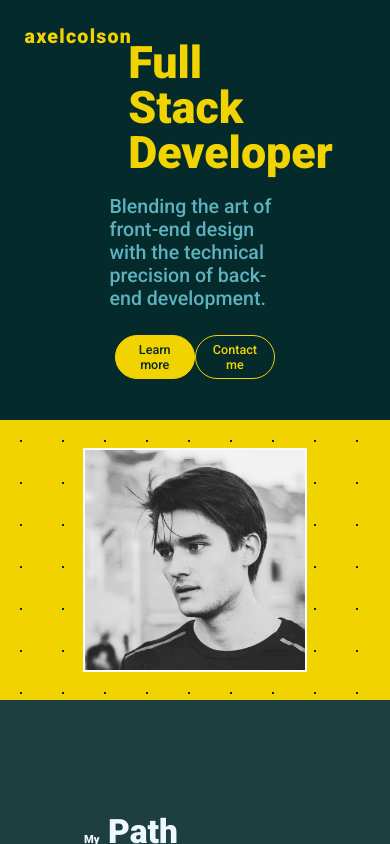
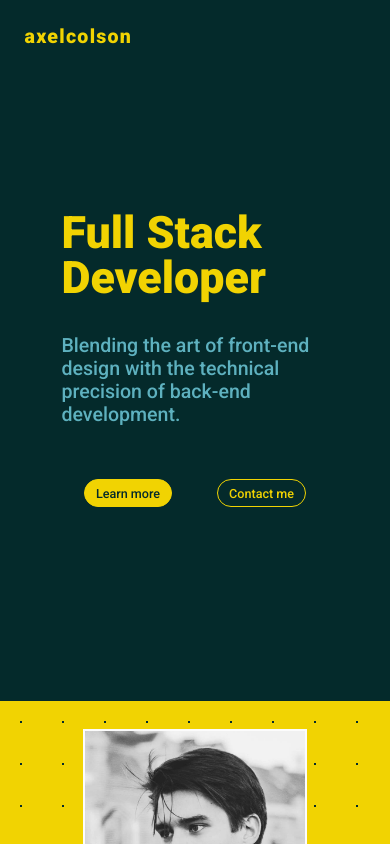
Before and after one commit to axelcolson/my-portfolio, a React (Create React App) app: page / in a window 390 px wide. Shown: the top 844 px of the page. Built offline with nearby package versions, Linux system fonts and the light colour scheme.

Commit message:
Finished the mobile view for the mobile size

```diff
--- a/src/stylesheets/Header.css
+++ b/src/stylesheets/Header.css
@@ -139,34 +139,43 @@
     display: flex;
     flex-direction: column;
     justify-content: center;
-    height: 100rem;
+    height: 140rem;
     width: 100%;
   }
   #left-side-header {
     width: 100%;
-    height: 60%;
+    height: 100%;
     background-color: var(--main-dark-color);
     position: relative;
     display: flex;
     justify-content: center;
     align-items: center;
+    padding-top: 2.4rem;
   }
 
 
   #left-side-container {
     width: 80%;
+    height: 80%;
     position: relative;
     display: flex;
     flex-direction: column;
     justify-content: center;
-    align-items: center;
+    gap: 2rem;
+  }
+
+  #job-title {
+    width: 100%;
+  }
+  #job-sub-p {
+    width: 100%;
   }
 
   #button-container{
-    width: 60%;
+    width: 100%;
     display: flex;
     flex-direction: row;
-    margin: 0;
+    margin-top: 2rem;
     justify-content: space-around;
   }
 
```
